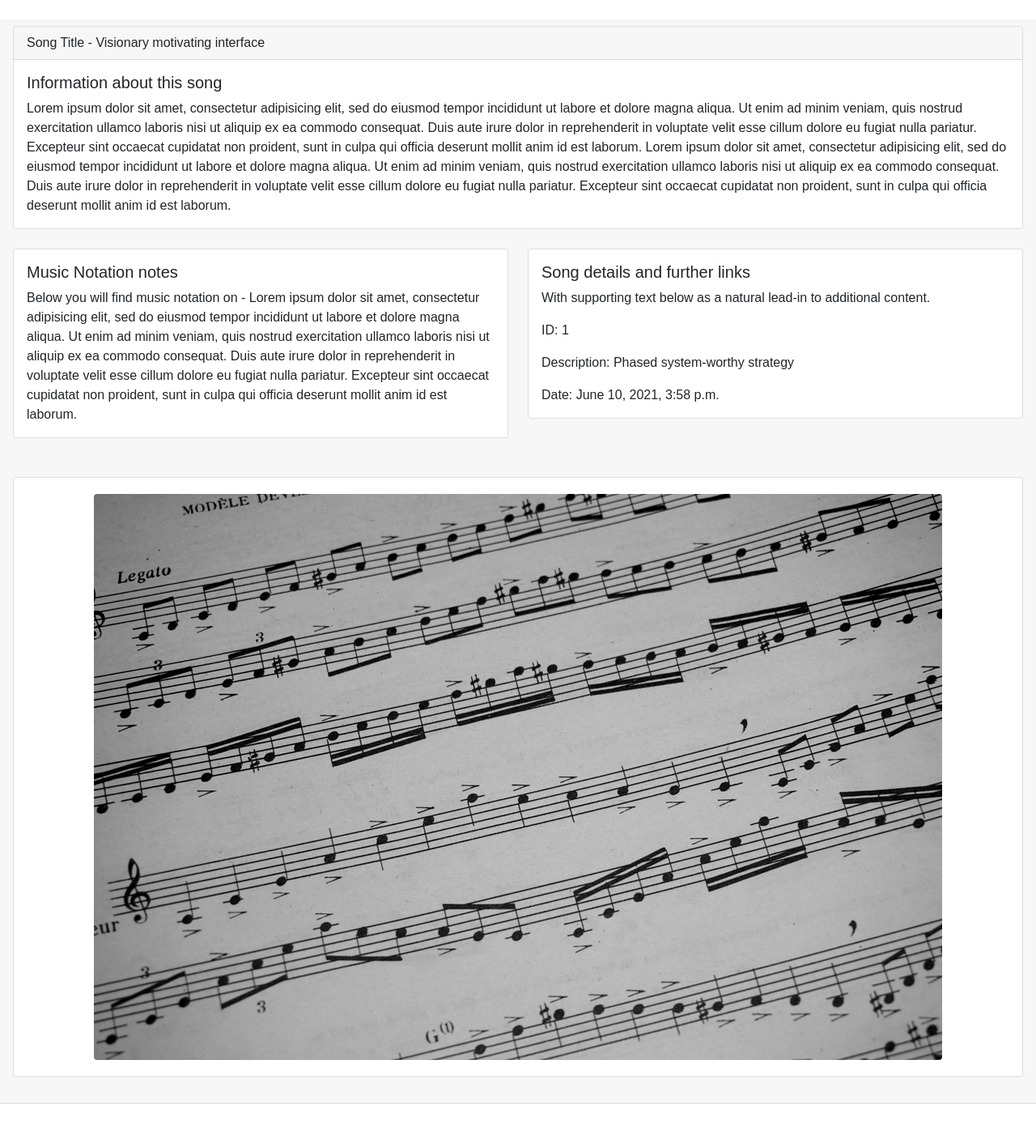
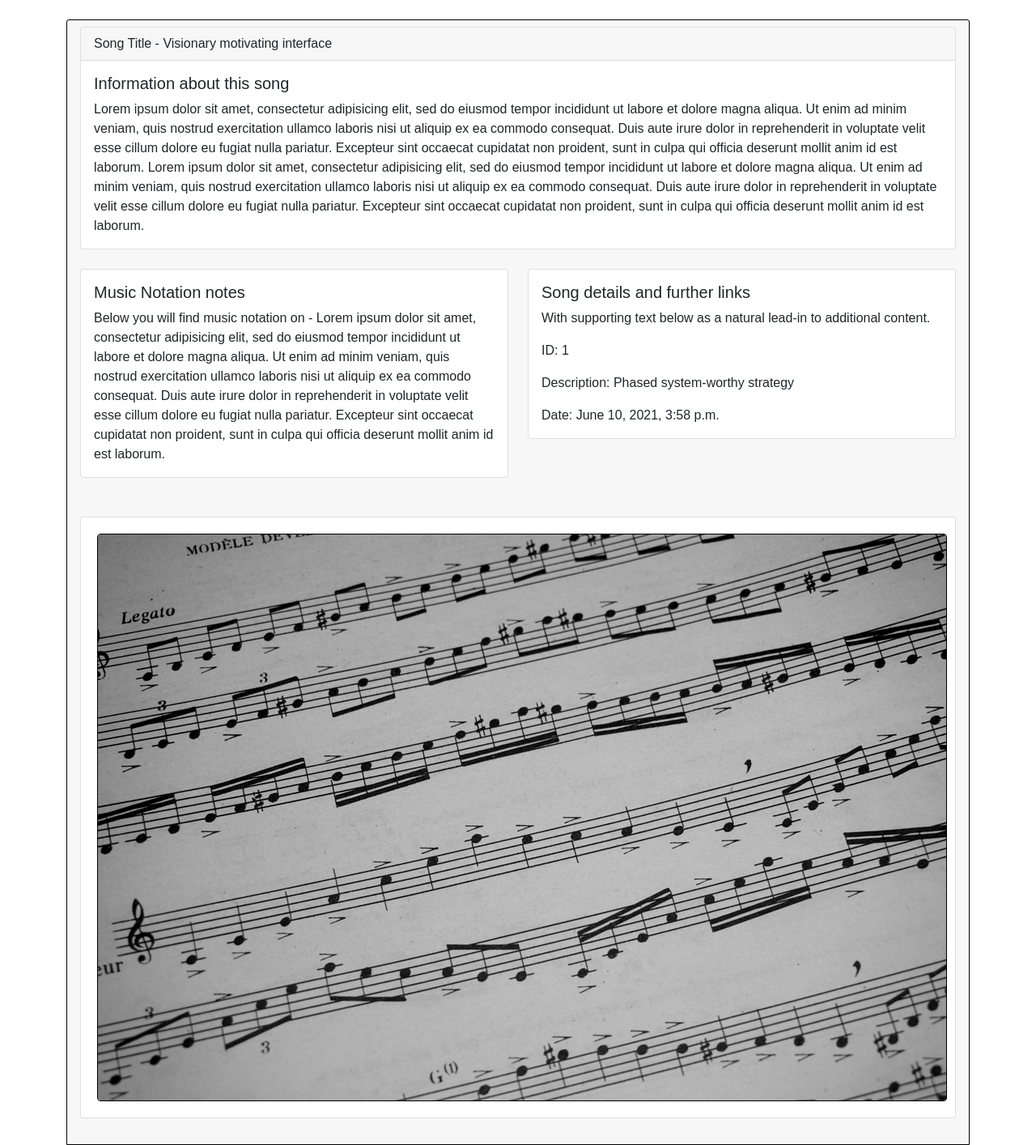
Before and after one commit to Warmetallic/MScProject, a Django app: page /song/1/ in a window 1280 px wide. Shown: the part 166-1580 px from the top of the page at 81% size. Before the commit the page ends 1529 px from the top, so only its background shows below. Run offline with Django 3.2, Linux system fonts and the light colour scheme; data comes from the database, SQL or seed files in the repository.

Commit message:
refined code on song page, added border continuity, added relevant styles to style sheet

```diff
--- a/folksongs/templates/registration/login.html
+++ b/folksongs/templates/registration/login.html
@@ -5,7 +5,7 @@
 <!-- Code adapted from the following https://getbootstrap.com/docs/4.0/components/card/#sizing -->
 
 <div class="container">
-  <div class="row" style="margin-left: 450px;">
+  <div class="row" style="" id="login-style">
     <div class="col-sm-6">
       <div class="card">
         <div class="card-body">
--- a/folksongs/templates/song.html
+++ b/folksongs/templates/song.html
@@ -5,8 +5,8 @@
 {% load static %}
 
 <!-- Code adapted from the following https://getbootstrap.com/docs/4.0/components/card/#sizing -->
-
-<div class="card-header">
+<div class="container">
+  <div class="card-header" id="bTest">
     <div class="card">
       <div class="card-header">
      Song Title - {{song.name}}
@@ -29,10 +29,8 @@
 
 
 </p>
-
       </div>
     </div>
-
     <br/>
     <div class="row">
       <div class="col-sm-6">
@@ -48,8 +46,6 @@
           </div>
         </div>
       </div>
-
-
       <div class="col-sm-6">
         <div class="card">
           <div class="card-body">
@@ -62,17 +58,13 @@
         </div>
       </div>
     </div>
-
-
-
-<br/> <br/>
-
-
+    <br/>
+    <br/>
     <div class="card" style="padding: 20px;">
-<img src="{% static 'images/music-test.png' %}" class="rounded mx-auto d-block" alt="...">
+      <img style="border: solid black 1px;" src="{% static 'images/music-test.png' %}" class="rounded mx-auto d-block" alt="...">
       </div>
-
       <br/>
+    </div>
   </div>
 
 {% endblock %}
--- a/static/style.css
+++ b/static/style.css
@@ -102,7 +102,7 @@ color: white;
 
 .grid-container > div {
   background-color: rgba(255, 255, 255, 0.8);
-  border: 5px solid black;
+  border: 1px solid black;
   text-align: center;
   font-size: 25px;
 }
@@ -116,7 +116,11 @@ color: white;
   margin-bottom: 10px;
 }
 
-#reg-container {
-  background-color: pink;
 
+#bTest {
+  border: solid black 1px;
 }
+
+#login-style {
+  margin-left: 450px;
+}
```
Lines whose indentation alone changed are shown as unchanged.
